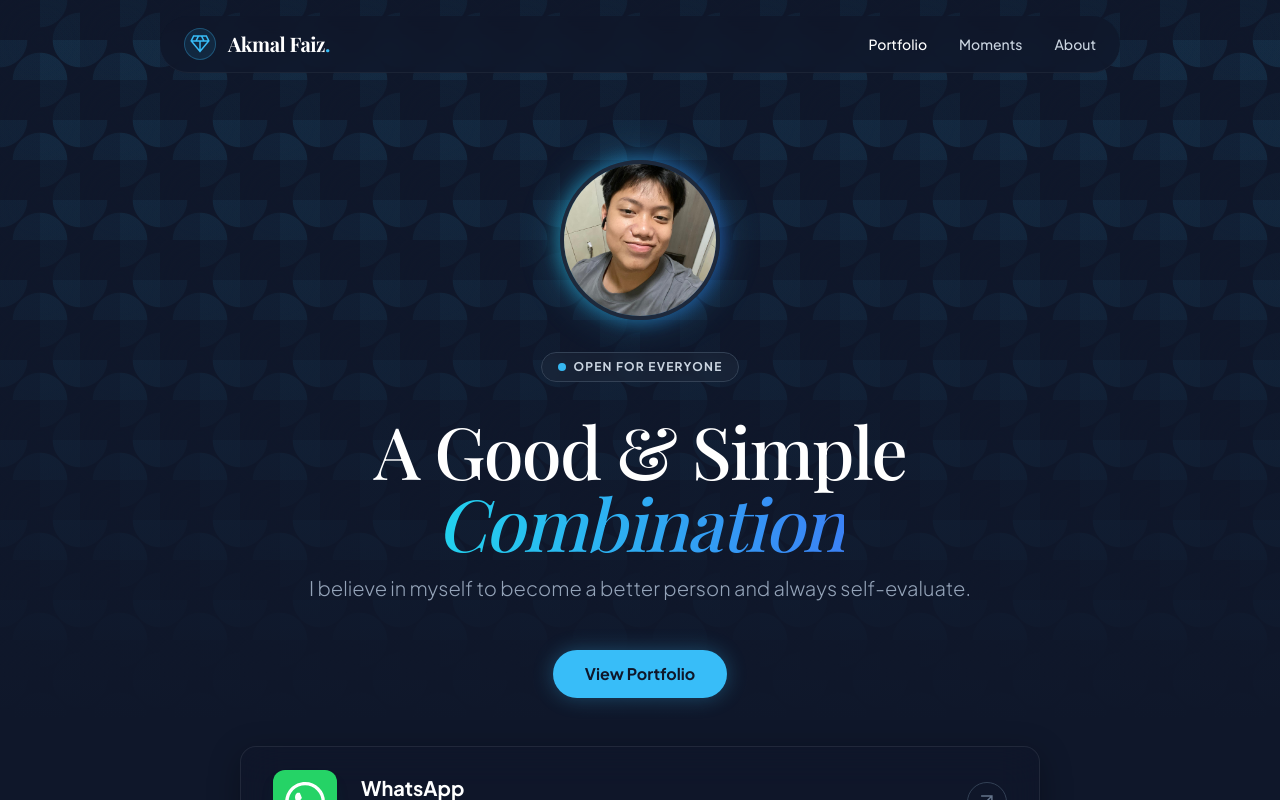
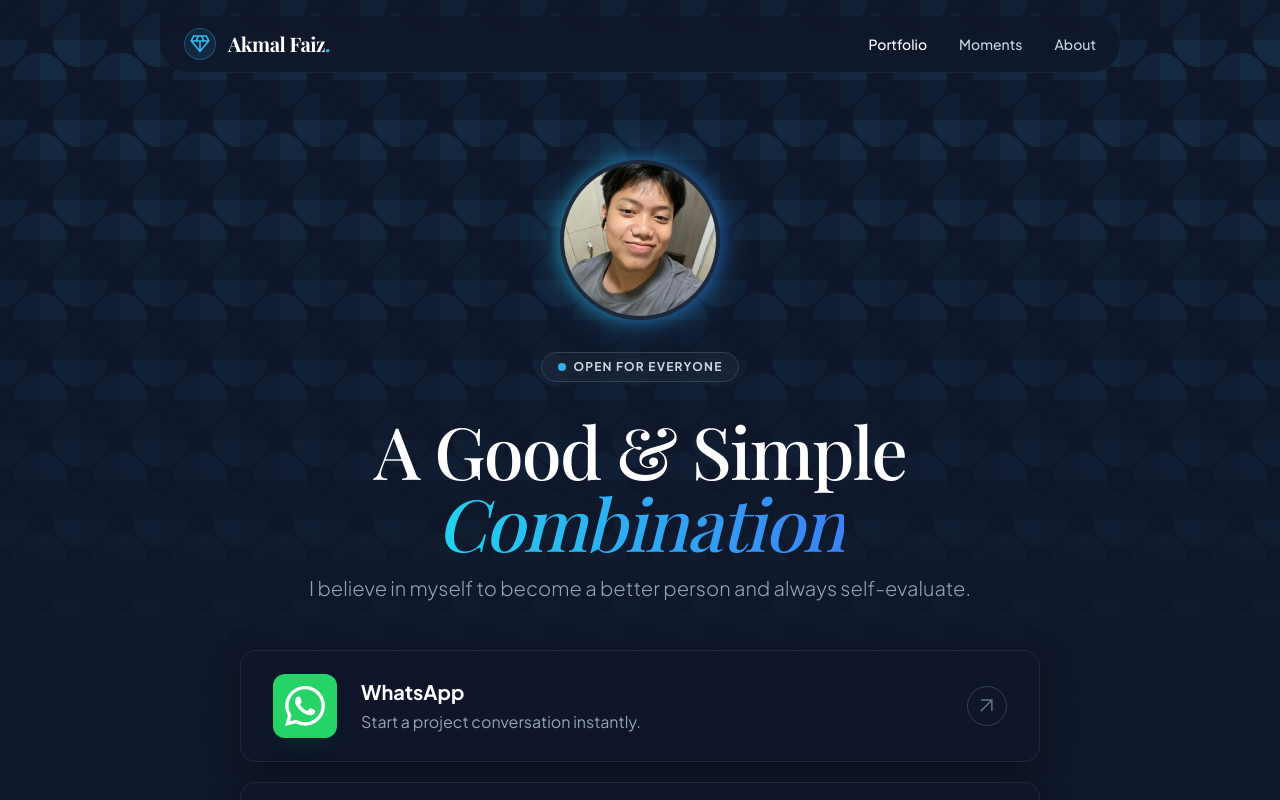
Before and after one commit to deayusts-ux/webakmal, a Next.js app: page / in a window 1280 px wide. Shown: the top 800 px of the page. Built offline with nearby package versions, Linux system fonts and the light colour scheme; a web font is replaced by a local one.

Commit message:
Remove View Portfolio button from Hero

```diff
--- a/src/components/Hero.tsx
+++ b/src/components/Hero.tsx
@@ -32,11 +32,7 @@ export default function Hero() {
                             I believe in myself to become a better person and always self-evaluate.
                         </p>
                     </div>
-                    <div className="flex gap-4 pt-4">
-                        <button className="flex items-center gap-2 bg-primary text-slate-900 px-8 py-3 rounded-full font-bold hover:bg-white hover:scale-105 transition-all shadow-[0_0_20px_rgba(56,189,248,0.3)]">
-                            View Portfolio
-                        </button>
-                    </div>
+
                 </div>
             </div>
         </div>
```
